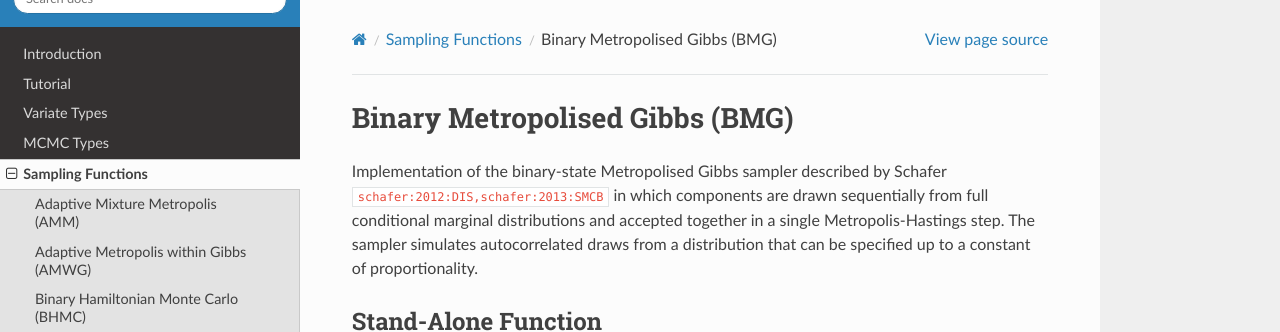
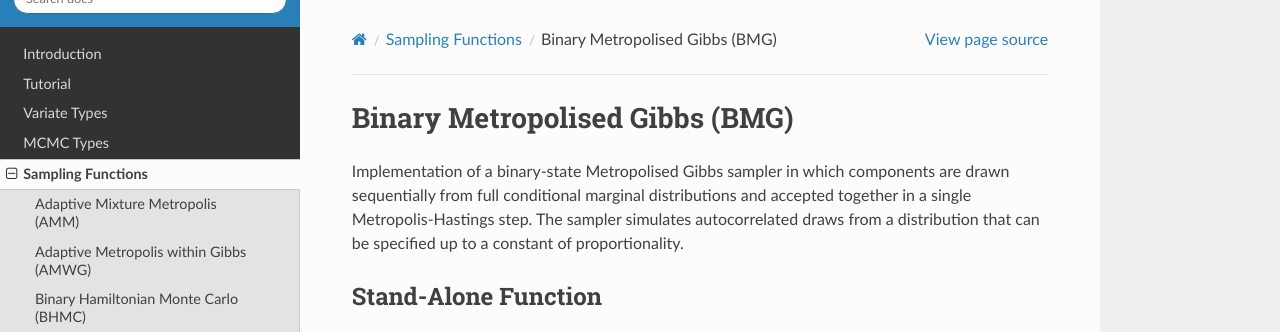
Before and after one commit to brian-j-smith/Mamba.jl, a Sphinx documentation site: the page built from doc/samplers/bmg.rst, in a window 1280 px wide and 900 px high, cut to the strip 0-332 px from the top of the window. Built offline with Sphinx 7.4.7 and the Read the Docs theme 2.0.0, drawn with Linux system fonts in a browser that asks for light colours; formulas are drawn with MathJax 3; cross-references to code outside the pages are shown as plain code.

Commit message:
Update BMG documentation

```diff
--- a/doc/samplers/bmg.rst
+++ b/doc/samplers/bmg.rst
@@ -5,7 +5,7 @@
 Binary Metropolised Gibbs (BMG)
 -------------------------------
 
-Implementation of the binary-state Metropolised Gibbs sampler described by Schafer :cite:`schafer:2012:DIS,schafer:2013:SMCB` in which components are drawn sequentially from full conditional marginal distributions and accepted together in a single Metropolis-Hastings step.  The sampler simulates autocorrelated draws from a distribution that can be specified up to a constant of proportionality.
+Implementation of a binary-state Metropolised Gibbs sampler in which components are drawn sequentially from full conditional marginal distributions and accepted together in a single Metropolis-Hastings step.  The sampler simulates autocorrelated draws from a distribution that can be specified up to a constant of proportionality.
 
 
 Stand-Alone Function
```
